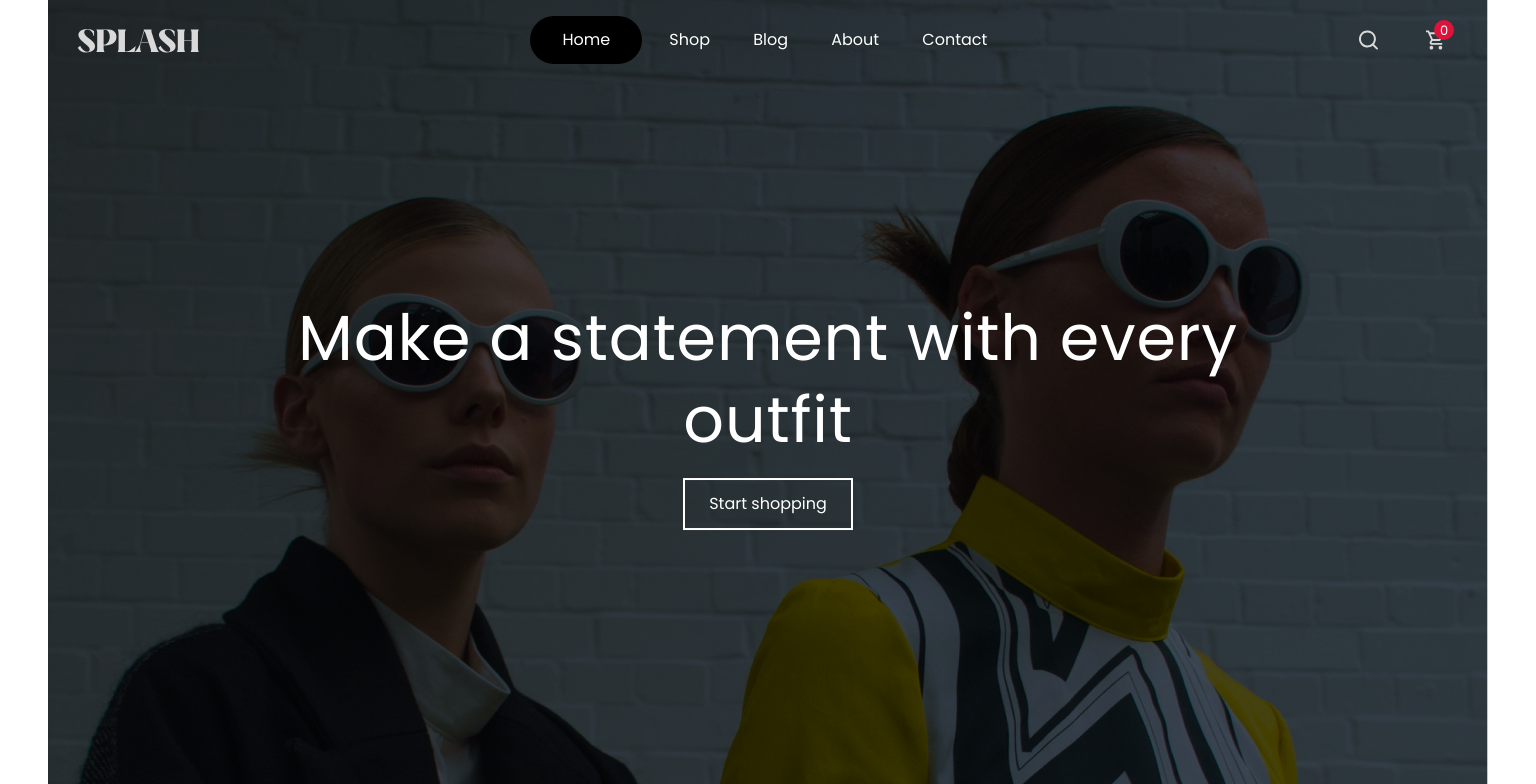
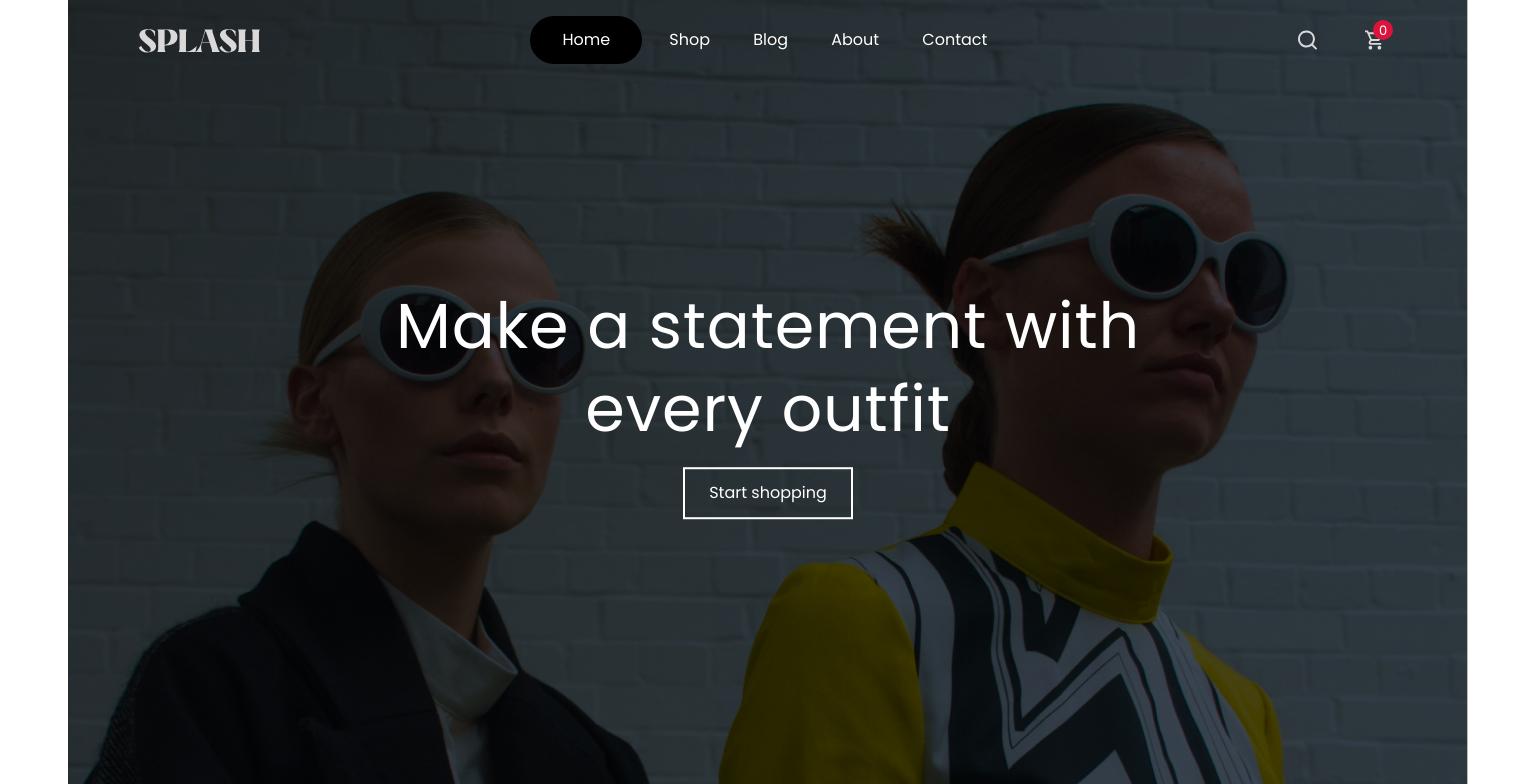
Before and after one commit to kizitech/Splash, a React (Vite) app: page / in a window 1536 px wide. Shown: the top 784 px of the page. Built offline with nearby package versions, Linux system fonts and the light colour scheme.

Commit message:
Added media query

```diff
--- a/src/sass/configStyles/Config.scss
+++ b/src/sass/configStyles/Config.scss
@@ -202,6 +202,9 @@
   list-style-type: none;
 }
 
+
+
+// SCROLL TO TOP BUTTON
 .scroll-to-top {
   width: unset !important;
   height: unset !important;
@@ -257,6 +260,13 @@
 }
 
 
+
+@media (min-width: 87.5em) {
+  body {
+    margin: auto;
+    max-width: 1400px;
+  }
+}
 
 
 
```
